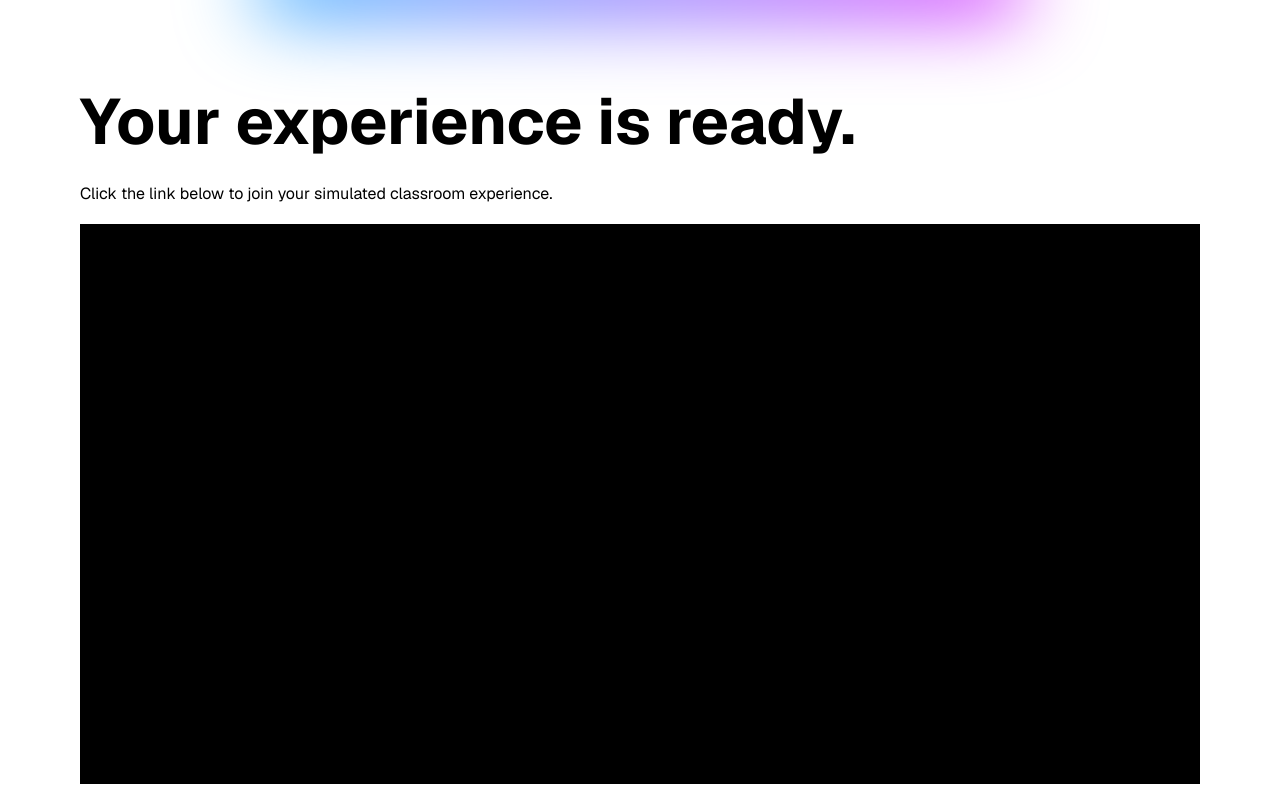
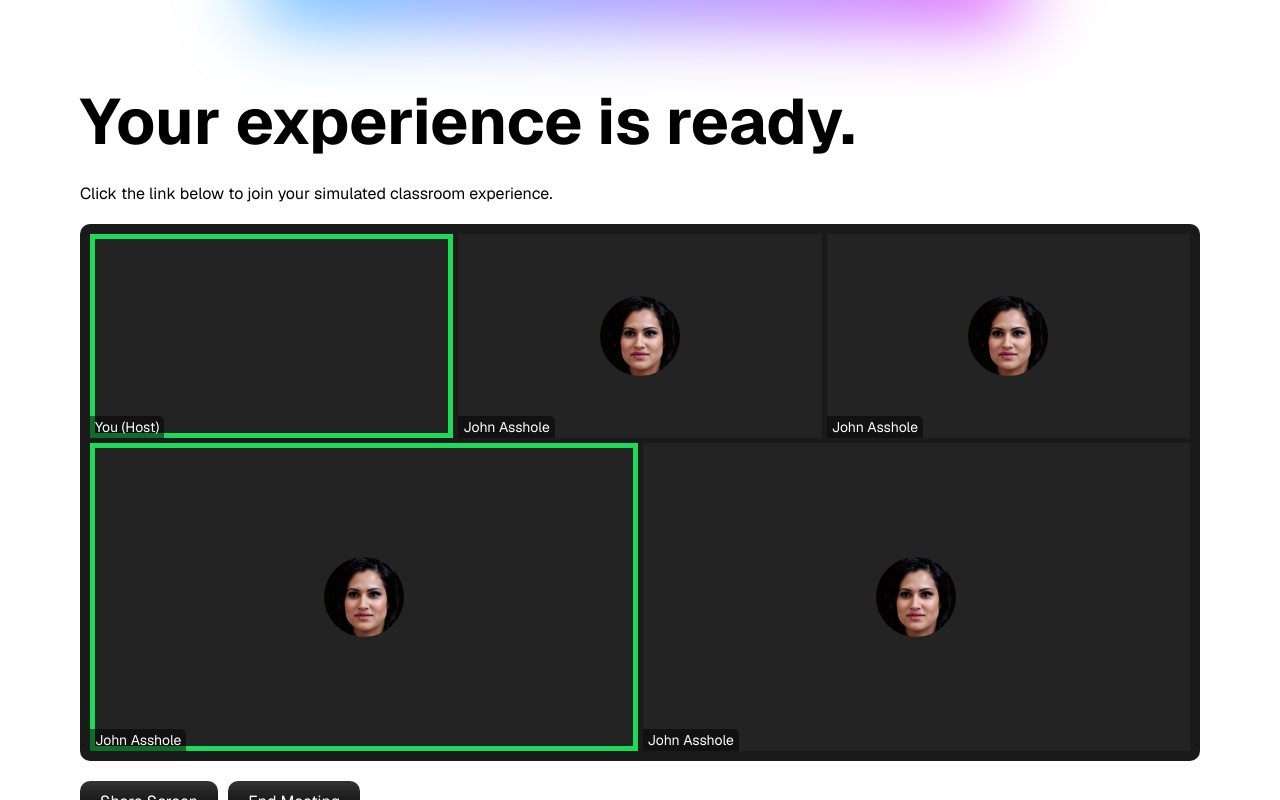
Before and after one commit to jasmine-dragons/engaged, a Next.js app in the folder client/: page /start in a window 1280 px wide. Both pictures are taken after a click on the button "Begin Class". Built offline with nearby package versions, Linux system fonts and the light colour scheme; no server answers.

Commit message:
feat: fake zoom UI

```diff
--- a/client/src/app/start/page.module.css
+++ b/client/src/app/start/page.module.css
@@ -14,11 +14,80 @@
 
 .videos {
   display: flex;
-  background-color: black;
-  max-height: calc(100vh - 200px);
+  background-color: #1a1a1a;
+  position: relative;
+  padding: 10px;
+  gap: 10px;
+  border-radius: 10px;
+}
+.sharing {
+  outline: 5px solid #1dda59;
+}
+
+.warning {
+  position: absolute;
+  top: 0;
+  left: 50%;
+  transform: translateX(-50%);
+  white-space: nowrap;
+  background-color: #1dda59;
+  padding: 2px 50px;
+  font-size: 14px;
+  border-bottom-left-radius: 5px;
+  border-bottom-right-radius: 5px;
+}
+
+.people {
+  display: flex;
+  gap: 5px;
+}
+.sharing .people {
+  width: 300px;
+  flex-direction: column;
+}
+.grid .people {
+  flex-wrap: wrap;
+  width: 100%;
+}
+.person {
+  aspect-ratio: 16 / 9;
+  background-color: #232323;
+  display: flex;
+  position: relative;
+  padding: 5px;
+}
+.person:not(.hasVideo) {
+  align-items: center;
+  justify-content: center;
+}
+.grid .person {
+  flex: 1 0 300px;
+}
+.person::after {
+  content: attr(data-name);
+  position: absolute;
+  bottom: 0;
+  left: 0;
+  padding: 2px 5px;
+  background-color: rgba(0, 0, 0, 0.5);
+  color: white;
+  border-top-right-radius: 5px;
+  font-size: 14px;
+}
+.speaking {
+  box-shadow: inset 0 0 0 5px #1dda59;
+}
+
+.pfp {
+  border-radius: 50%;
 }
 
 .video {
+  width: 100%;
+  height: 100%;
+}
+
+.screenShare {
   flex: auto;
   width: 0;
 }
--- a/client/src/app/start/page.tsx
+++ b/client/src/app/start/page.tsx
@@ -1,10 +1,12 @@
 "use client";
 
+import childImage from "@/../public/DEMO_CHILD.jpg";
+import { makeManager, Manager } from "@/lib/MeetingManager";
 import Link from "next/link";
 import { useSearchParams } from "next/navigation";
 import { useEffect, useRef, useState } from "react";
 import styles from "./page.module.css";
-import { makeManager, Manager } from "@/lib/MeetingManager";
+import Image from "next/image";
 
 export default function Start() {
   const searchParams = useSearchParams();
@@ -37,18 +39,46 @@ export default function Start() {
     <div className="container">
       <h1 className="heading">Your experience is ready.</h1>
       <p>Click the link below to join your simulated classroom experience.</p>
-      <div className={styles.videos} style={{ display: started ? "" : "none" }}>
+      <div
+        className={`${styles.videos} ${sharing ? styles.sharing : styles.grid}`}
+        style={{ display: started ? "" : "none" }}
+      >
+        {sharing ? (
+          <div className={styles.warning}>You are screen sharing</div>
+        ) : null}
         <video
-          className={styles.video}
-          ref={webcamPreviewRef}
-          playsInline
-        ></video>
-        <video
-          className={styles.video}
+          className={styles.screenShare}
           ref={screenPreviewRef}
           playsInline
           style={{ display: sharing ? "" : "none" }}
         ></video>
+        <div className={styles.people}>
+          <div
+            className={`${styles.person} ${styles.speaking} ${styles.hasVideo}`}
+            data-name="You (Host)"
+          >
+            <video
+              className={styles.video}
+              ref={webcamPreviewRef}
+              playsInline
+            ></video>
+          </div>
+          {Array.from({ length: 4 }, (_, i) => (
+            <div
+              key={i}
+              className={`${styles.person} ${i === 2 ? styles.speaking : ""}`}
+              data-name="John Asshole"
+            >
+              <Image
+                src={childImage}
+                alt="person"
+                width={80}
+                height={80}
+                className={styles.pfp}
+              />
+            </div>
+          ))}
+        </div>
       </div>
       <div className={styles.buttons}>
         {!started ? (
```
